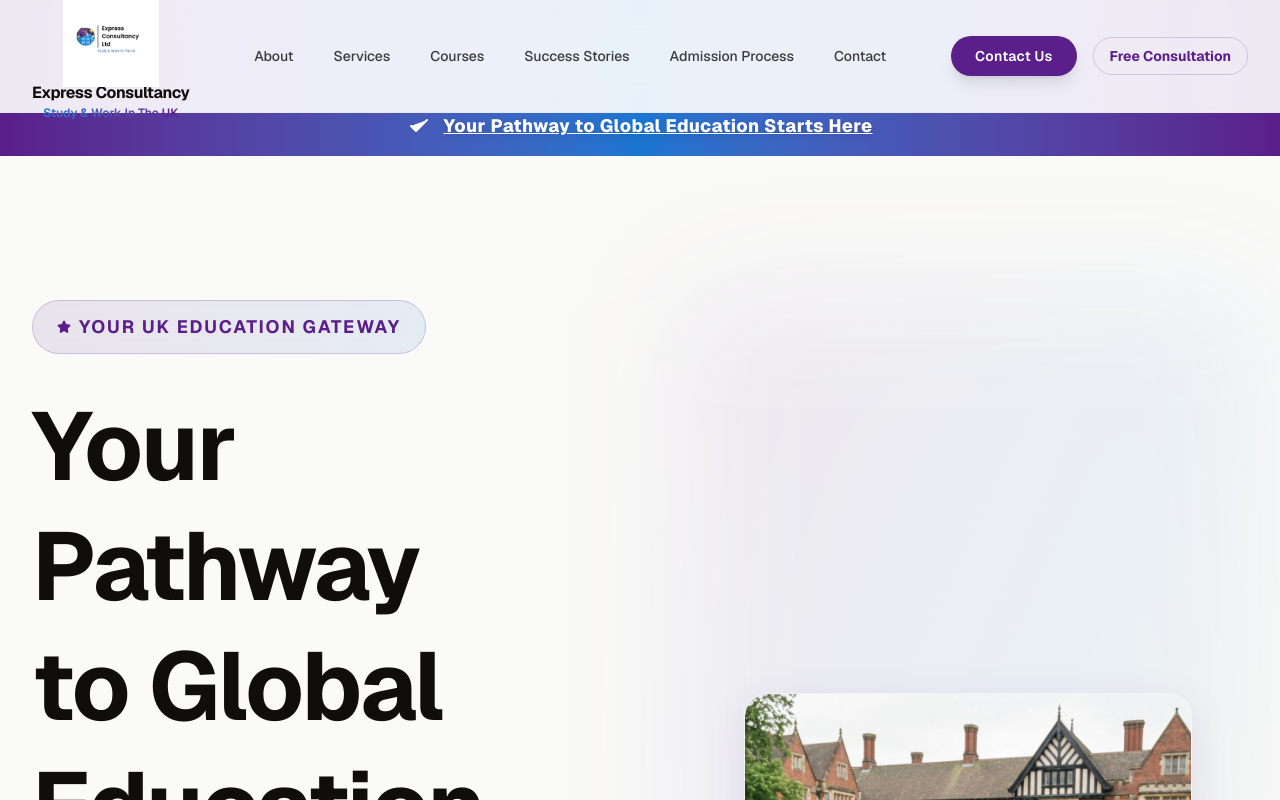
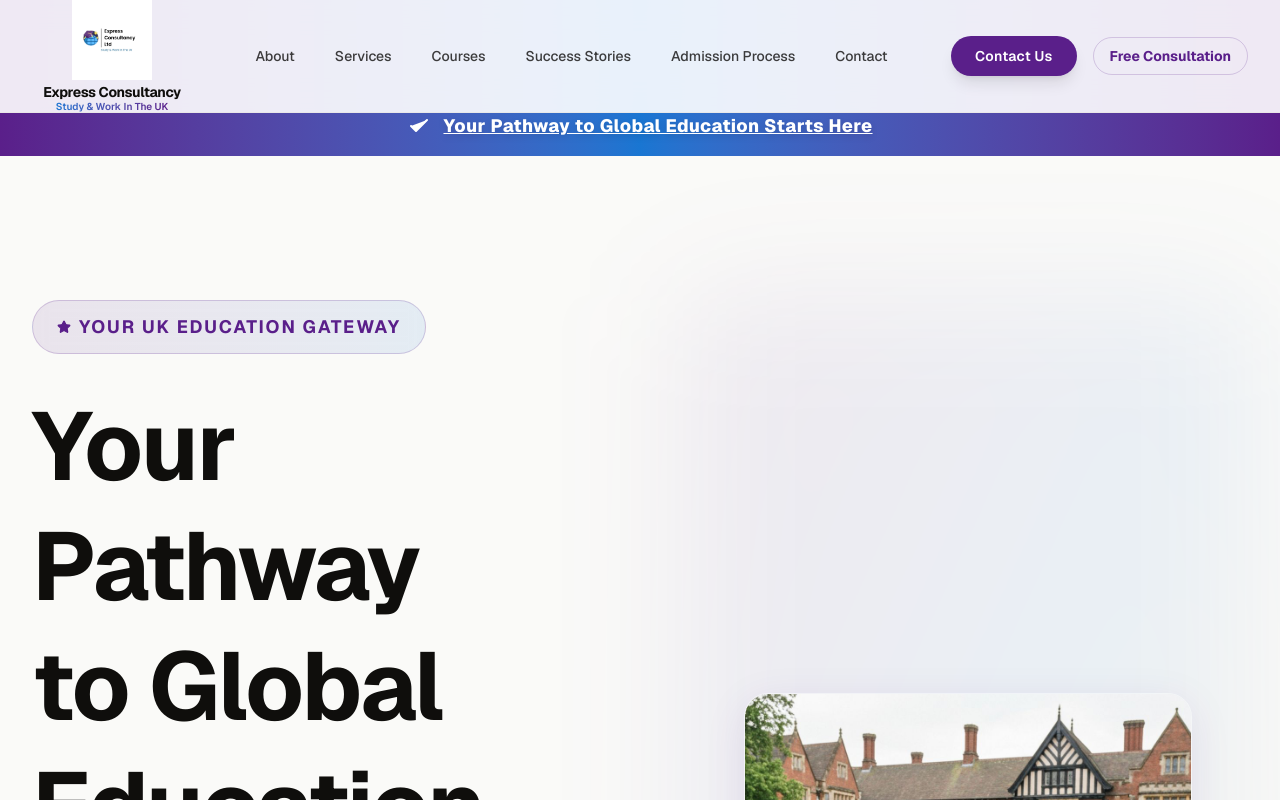
Before and after one commit to Hassaan-js/v0-education-consultancy-website, a Next.js app: page / in a window 1280 px wide. Shown: the top 800 px of the page. Built offline with nearby package versions, Linux system fonts and the light colour scheme.

Commit message:
feat: enhance logo layout in navigation header
Increase logo size and adjust text size for better visual balance.

Co-authored-by: Hassaan ali <186907701+Hassaan-js@users.noreply.github.com>

```diff
--- a/components/navigation.tsx
+++ b/components/navigation.tsx
@@ -48,8 +48,8 @@ export default function Navigation() {
       >
         <div className="max-w-7xl mx-auto px-4 sm:px-6 lg:px-8">
           <div className="flex justify-between items-center h-24 md:h-28">
-            <Link href="/" className="flex flex-col items-center group py-0.5">
-              <div className="relative w-20 h-20 md:w-24 md:h-24 -mb-1.5">
+            <Link href="/" className="flex flex-col items-center group py-1">
+              <div className="relative w-32 h-16 md:w-40 md:h-20 mb-0.5">
                 <Image
                   src="/logo.png"
                   alt="Express Consultancy Logo"
@@ -58,11 +58,11 @@ export default function Navigation() {
                   priority
                 />
               </div>
-              <div className="flex flex-col items-center leading-tight">
-                <span className="font-bold text-foreground text-sm md:text-base tracking-tight">
+              <div className="flex flex-col items-center leading-none">
+                <span className="font-bold text-foreground text-xs md:text-sm tracking-tight">
                   Express Consultancy
                 </span>
-                <span className="text-[10px] md:text-xs text-secondary font-semibold bg-gradient-to-r from-secondary to-primary bg-clip-text text-transparent">
+                <span className="text-[9px] md:text-[10px] text-secondary font-semibold bg-gradient-to-r from-secondary to-primary bg-clip-text text-transparent">
                   Study & Work In The UK
                 </span>
               </div>
```
Also changed, not shown: 1 other file (tests, documents, lock files or other folders).
